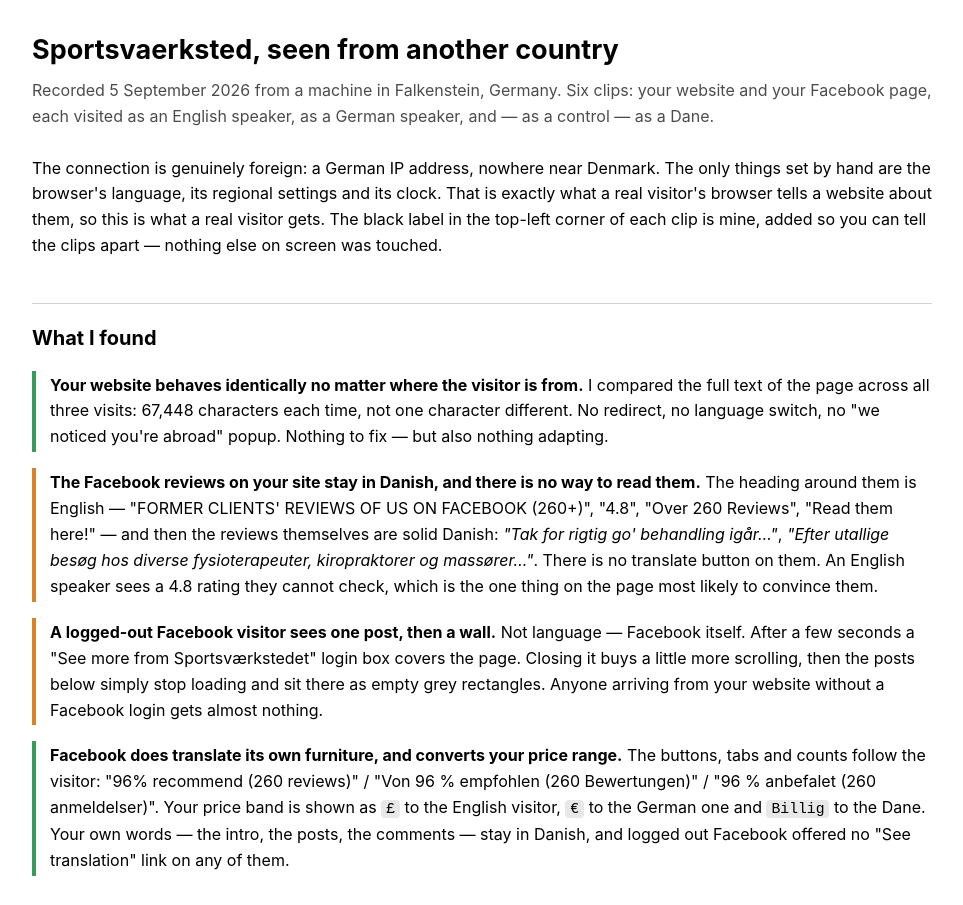
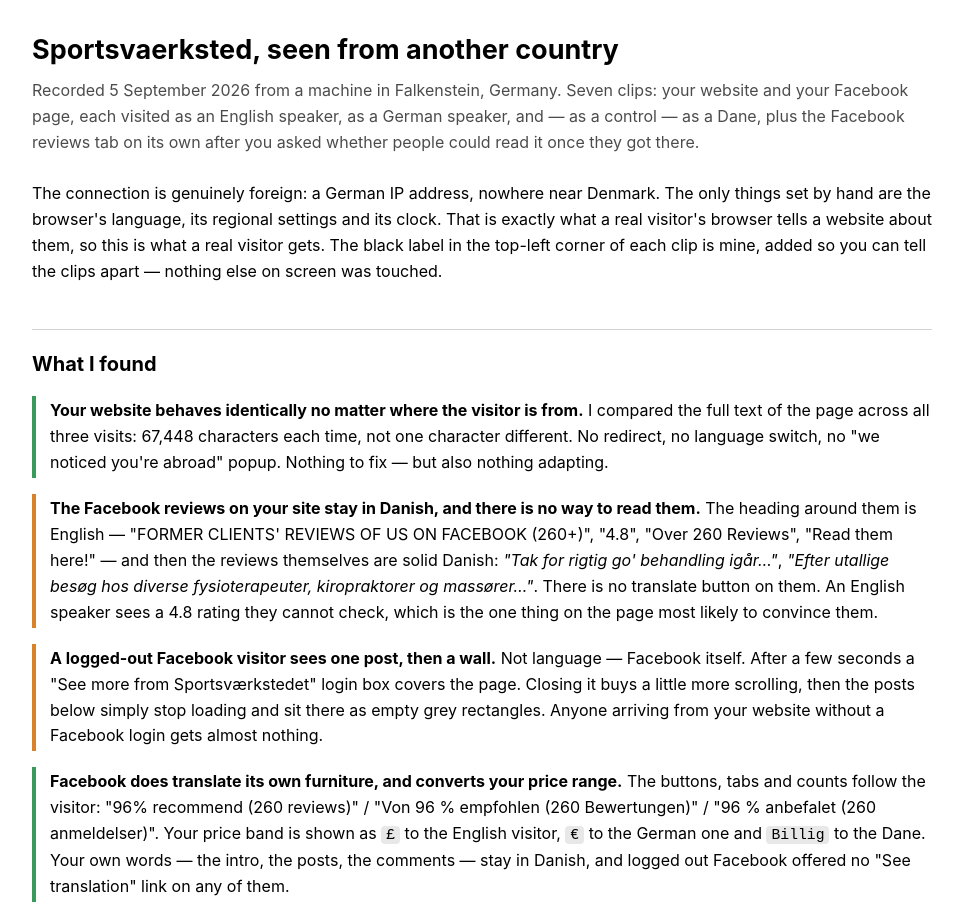
Before and after one commit to anirudhatalmale6-alt/sportsvaerksted-geo-check, a plain HTML site: page index.html in a window 1280 px wide. Shown: the top 905 px of the page, without its empty margins (158-1121 px from the left). Drawn offline with Linux system fonts and the light colour scheme.

Commit message:
Seven clips, not six

```diff
--- a/index.html
+++ b/index.html
@@ -37,8 +37,10 @@
 
 <h1>Sportsvaerksted, seen from another country</h1>
 <p class="sub">Recorded 5 September 2026 from a machine in Falkenstein, Germany.
-Six clips: your website and your Facebook page, each visited as an English
-speaker, as a German speaker, and — as a control — as a Dane.</p>
+Seven clips: your website and your Facebook page, each visited as an English
+speaker, as a German speaker, and — as a control — as a Dane, plus the Facebook
+reviews tab on its own after you asked whether people could read it once they
+got there.</p>
 
 <p>The connection is genuinely foreign: a German IP address, nowhere near Denmark.
 The only things set by hand are the browser's language, its regional settings and
```
